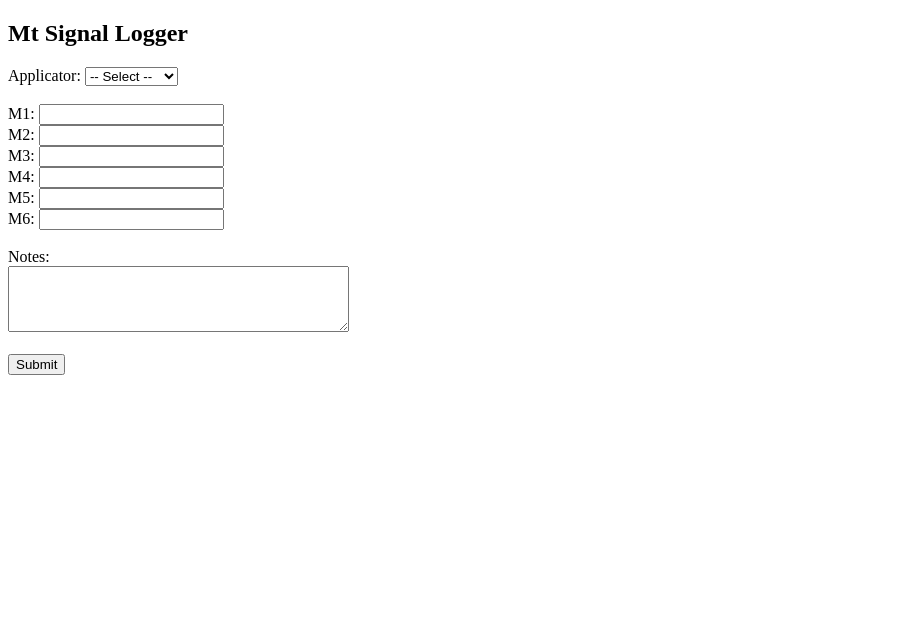
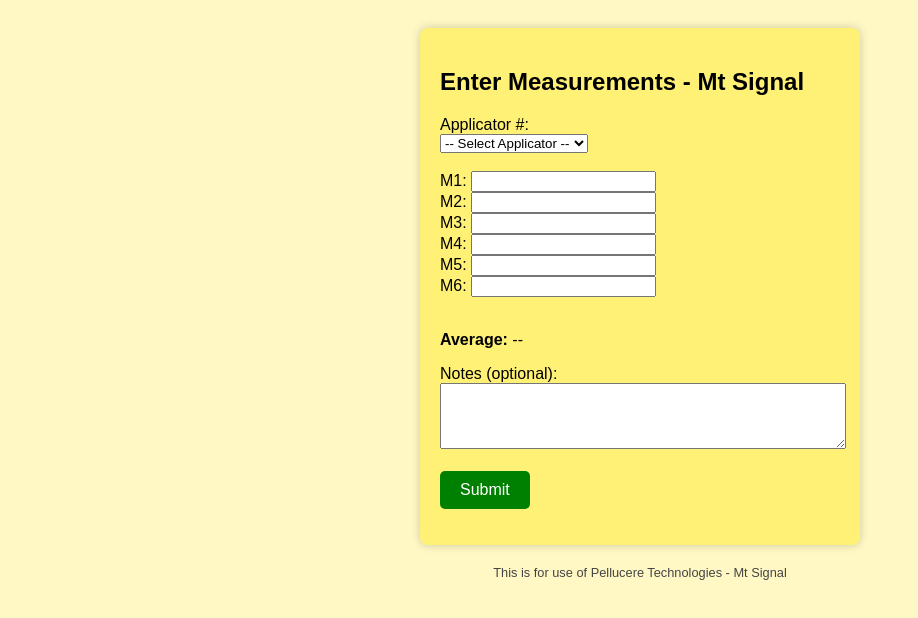
Before and after one commit to RustyBoy19/Measurement_Logger, a plain HTML site: page measurement_logger_mtsignal.html in a window 1280 px wide. Shown: the whole page, without its empty margins (0-918 px from the left). Drawn offline with Linux system fonts and the light colour scheme.

Commit message:
Add files via upload

```diff
--- a/measurement_logger_mtsignal.html
+++ b/measurement_logger_mtsignal.html
@@ -3,50 +3,190 @@
 <head>
   <meta name="viewport" content="width=device-width, initial-scale=1">
   <title>Measurement Logger - Mt Signal</title>
+  <style>
+    body {
+      font-family: sans-serif;
+      padding: 20px;
+      background-color: #fff8c4;
+    }
+    .container {
+      background-color: #fff176;
+      padding: 20px;
+      border-radius: 8px;
+      max-width: 400px;
+      margin: auto;
+      box-shadow: 0 0 10px rgba(0,0,0,0.2);
+    }
+    .submit-row {
+      display: flex;
+      align-items: center;
+      gap: 10px;
+    }
+    .submit-btn {
+      background-color: green;
+      color: white;
+      border: none;
+      padding: 10px 20px;
+      font-size: 1em;
+      border-radius: 5px;
+      cursor: pointer;
+    }
+    .cancel-btn {
+      background-color: red !important;
+    }
+    #countdown {
+      font-weight: bold;
+      color: #444;
+    }
+    small {
+      display: block;
+      text-align: center;
+      margin-top: 20px;
+      font-size: 0.8em;
+      color: #444;
+    }
+  </style>
 </head>
 <body>
-  <h2>Mt Signal Logger</h2>
-  <form id="logger-form">
-    Applicator:
-    <select id="applicator" name="applicator">
-      <option value="">-- Select --</option>
-      <option value="1">Applicator 1</option>
-      <option value="2">Applicator 2</option>
-    </select><br><br>
+  <div class="container">
+    <h2>Enter Measurements - Mt Signal</h2>
+    <label>Applicator #:<br>
+      <select id="applicator">
+        <option value="">-- Select Applicator --</option>
+        <option value="1">Applicator 1</option>
+        <option value="2">Applicator 2</option>
+        <option value="3">Applicator 3</option>
+        <option value="4">Applicator 4</option>
+        <option value="5">Applicator 5</option>
+        <option value="6">Applicator 6</option>
+      </select><br><br>
+    </label>
+    <div id="measurements">
+      <label>M1: <input type="text" inputmode="numeric" pattern="[0-9]*" id="m1" oninput="updateAverage()"></label><br>
+      <label>M2: <input type="text" inputmode="numeric" pattern="[0-9]*" id="m2" oninput="updateAverage()"></label><br>
+      <label>M3: <input type="text" inputmode="numeric" pattern="[0-9]*" id="m3" oninput="updateAverage()"></label><br>
+      <label>M4: <input type="text" inputmode="numeric" pattern="[0-9]*" id="m4" oninput="updateAverage()"></label><br>
+      <label>M5: <input type="text" inputmode="numeric" pattern="[0-9]*" id="m5" oninput="updateAverage()"></label><br>
+      <label>M6: <input type="text" inputmode="numeric" pattern="[0-9]*" id="m6" oninput="updateAverage()"></label><br><br>
+    </div>
+    <p><strong>Average:</strong> <span id="averageDisplay">--</span></p>
 
-    M1: <input type="text" name="m1"><br>
-    M2: <input type="text" name="m2"><br>
-    M3: <input type="text" name="m3"><br>
-    M4: <input type="text" name="m4"><br>
-    M5: <input type="text" name="m5"><br>
-    M6: <input type="text" name="m6"><br><br>
+    <label for="notes">Notes (optional):</label><br>
+    <textarea id="notes" name="notes" rows="4" style="width: 100%;"></textarea><br><br>
 
-    Notes:<br>
-    <textarea name="notes" rows="4" cols="40"></textarea><br><br>
-
-    <button type="submit">Submit</button>
-    <div id="response"></div>
-  </form>
+    <div class="submit-row">
+      <button id="submitBtn" class="submit-btn" onclick="prepareToSubmit()">Submit</button>
+      <span id="countdown"></span>
+    </div>
+    <p id="result"></p>
+  </div>
+  <small>This is for use of Pellucere Technologies - Mt Signal</small>
 
   <script>
-    const form = document.getElementById('logger-form');
     const scriptURL = 'https://script.google.com/macros/s/AKfycbzvRfBiG3vk3zfAi98AXDERsD7dFRscw6FVLD51Hwx25CoZrh1uXLjKTHyb-nB8GpSP-A/exec';
-    form.addEventListener('submit', e => {
-      e.preventDefault();
-      const data = new FormData(form);
+
+    function updateAverage() {
+      const values = [];
+      for (let i = 1; i <= 6; i++) {
+        const val = parseFloat(document.getElementById('m' + i).value);
+        if (!isNaN(val)) values.push(val);
+      }
+      if (values.length > 0) {
+        const avg = values.reduce((a, b) => a + b, 0) / values.length;
+        document.getElementById('averageDisplay').textContent = avg.toFixed(2);
+      } else {
+        document.getElementById('averageDisplay').textContent = "--";
+      }
+    }
+
+    let countdownTimer;
+    let secondsLeft = 3;
+    let isCounting = false;
+
+    function prepareToSubmit() {
+      if (isCounting) {
+        clearInterval(countdownTimer);
+        resetForm("Submit canceled.");
+        return;
+      }
+
+      const applicator = document.getElementById('applicator').value;
+      const values = [];
+      for (let i = 1; i <= 6; i++) {
+        values.push(parseFloat(document.getElementById('m' + i).value));
+      }
+
+      if (!applicator || values.some(isNaN)) {
+        document.getElementById('result').textContent = "Please fill in all fields.";
+        return;
+      }
+
+      isCounting = true;
+      secondsLeft = 3;
+      const countdownDisplay = document.getElementById('countdown');
+      const btn = document.getElementById('submitBtn');
+      btn.textContent = "Cancel";
+      btn.classList.add("cancel-btn");
+
+      countdownDisplay.textContent = "Submitting in " + secondsLeft + "...";
+      countdownTimer = setInterval(() => {
+        secondsLeft--;
+        if (secondsLeft <= 0) {
+          clearInterval(countdownTimer);
+          submitData();
+        } else {
+          countdownDisplay.textContent = "Submitting in " + secondsLeft + "...";
+        }
+      }, 1000);
+    }
+
+    function resetForm(msg) {
+      document.getElementById('submitBtn').textContent = "Submit";
+      document.getElementById('submitBtn').classList.remove("cancel-btn");
+      document.getElementById('countdown').textContent = "";
+      document.getElementById('result').textContent = msg;
+      isCounting = false;
+    }
+
+    function submitData() {
+      const applicator = document.getElementById('applicator').value;
+      const values = [];
+      for (let i = 1; i <= 6; i++) {
+        values.push(parseFloat(document.getElementById('m' + i).value));
+      }
+      const nonEmpty = values.filter(v => !isNaN(v));
+      const avg = nonEmpty.reduce((a, b) => a + b, 0) / nonEmpty.length;
+      const notes = document.getElementById('notes').value;
+
+      const data = new URLSearchParams();
+      data.append("applicator", applicator);
+      for (let i = 0; i < 6; i++) {
+        data.append("m" + (i + 1), values[i]);
+      }
+      data.append("average", avg);
+      data.append("notes", notes);
+
       fetch(scriptURL, {
         method: 'POST',
         body: data
       })
       .then(response => response.text())
-      .then(result => {
-        document.getElementById('response').innerText = result;
-        form.reset();
+      .then(text => {
+        document.getElementById('result').textContent = "Submitted successfully. Avg: " + avg.toFixed(2);
+        resetForm("");
+        document.getElementById('applicator').value = "";
+        for (let i = 1; i <= 6; i++) {
+          document.getElementById('m' + i).value = "";
+        }
+        document.getElementById('notes').value = "";
+        document.getElementById('averageDisplay').textContent = "--";
       })
       .catch(error => {
-        console.error('Error!', error.message);
+        document.getElementById('result').textContent = 'Error submitting data.';
+        console.error('Error:', error);
+        resetForm("");
       });
-    });
+    }
   </script>
 </body>
 </html>
```
